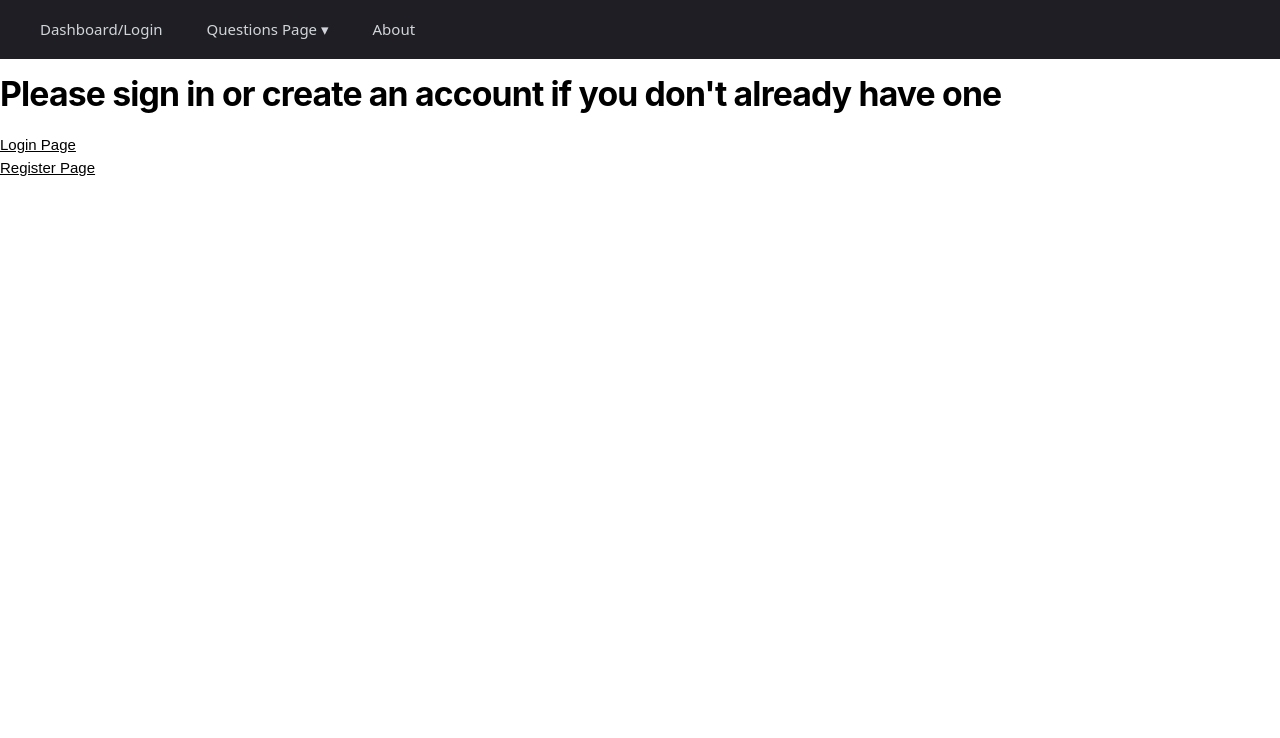
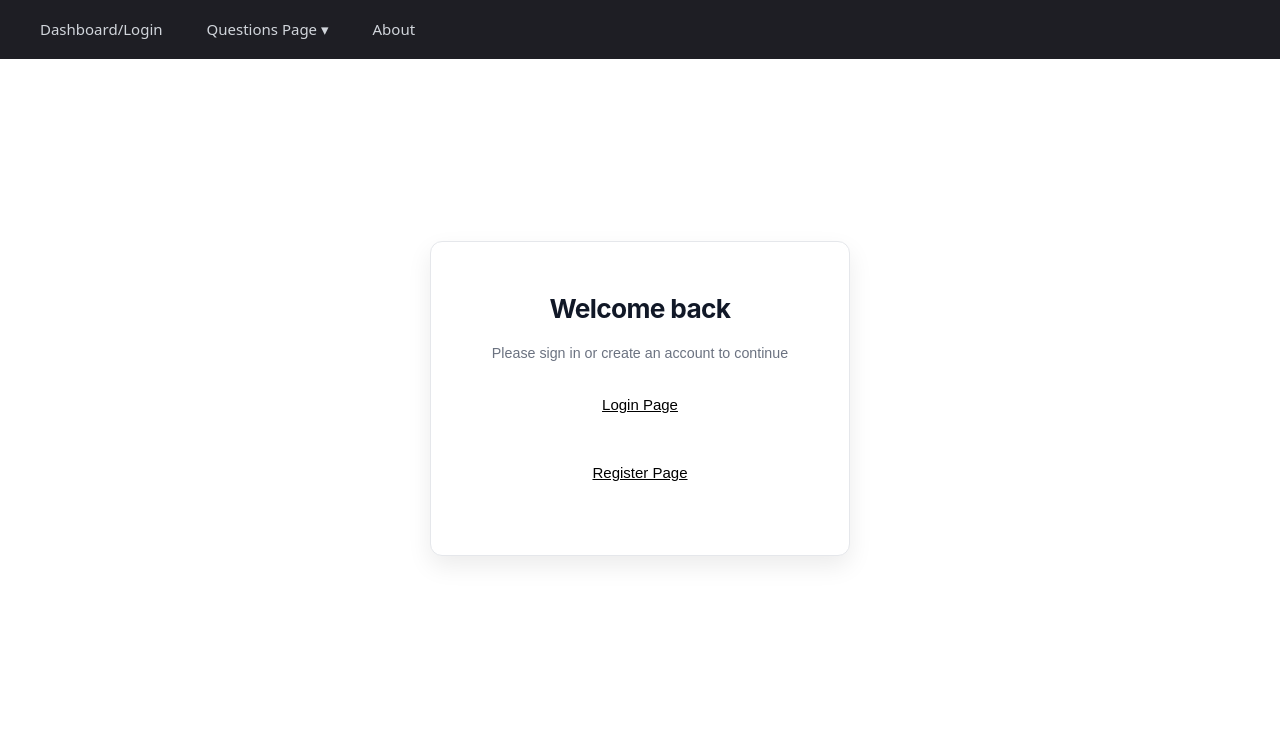
Before and after one commit to JustinHe12/year-12-project, a Flask app: page / in a window 1280 px wide. Shown: the top 738 px of the page. Run offline with Flask 3, Linux system fonts and the light colour scheme.

Commit message:
refined the styling of the homepage

```diff
--- a/static/style.css
+++ b/static/style.css
@@ -163,3 +163,71 @@ ul li a:hover,
 .dropdown:hover .dropdown-content {
   display: block;
 }
+
+.auth-wrapper {
+  display: flex;
+  justify-content: center;
+  align-items: center;
+  min-height: calc(100vh - 120px);
+  padding: 2rem 1rem;
+}
+
+
+.auth-card {
+  background-color: #ffffff;
+  width: 100%;
+  max-width: 420px;
+  padding: 2.5rem;
+  border-radius: 12px;
+  box-shadow: 0 10px 25px rgba(0, 0, 0, 0.08);
+  border: 1px solid #e5e7eb;
+  text-align: center;
+}
+
+
+.auth-title {
+  font-size: 1.75rem;
+  font-weight: 700;
+  color: #111827;
+  margin-bottom: 0.5rem;
+}
+
+.auth-subtitle {
+  font-size: 0.95rem;
+  color: #6b7280;
+  margin-bottom: 2rem;
+  line-height: 1.5;
+}
+
+
+.auth-actions {
+  display: flex;
+  flex-direction: column;
+  gap: 0.75rem;
+}
+
+
+.btn {
+  display: block;
+  width: 100%;
+  padding: 0.75rem 1rem;
+  border-radius: 8px;
+  font-size: 0.95rem;
+  font-weight: 600;
+  text-decoration: none;
+  box-sizing: border-box;
+  transition: all 0.2s ease-in-out;
+}
+
+
+.btn-primary {
+  background-color: #3b82f6;
+  color: #ffffff;
+  border: 1px solid #3b82f6;
+}
+
+.btn-primary:hover {
+  background-color: #2563eb;
+  border-color: #2563eb;
+  box-shadow: 0 4px 12px rgba(59, 130, 246, 0.3);
+}
--- a/templates/home.html
+++ b/templates/home.html
@@ -1,8 +1,14 @@
 {%extends "layout.html"%}
 {% block body %}
-    <h1>Please sign in or create an account if you don't already have one</h1>
-
-    <a class="ex1" href="{{url_for('login')}}">Login Page</a><br>
-    <a class="ex1" href="{{url_for('register')}}">Register Page</a><br>
+<div class="auth-wrapper">
+  <div class="auth-card">
+    <h1 class="auth-title">Welcome back</h1>
+    <p class="auth-subtitle">Please sign in or create an account to continue</p>
+    <div class="auth-actions">
+        <a class="ex1" href="{{url_for('login')}}">Login Page</a><br>
+        <a class="ex1" href="{{url_for('register')}}">Register Page</a><br>
+    </div>
+  </div>
+</div>
 
 {% endblock %}
```
Also changed, not shown: database.db.
